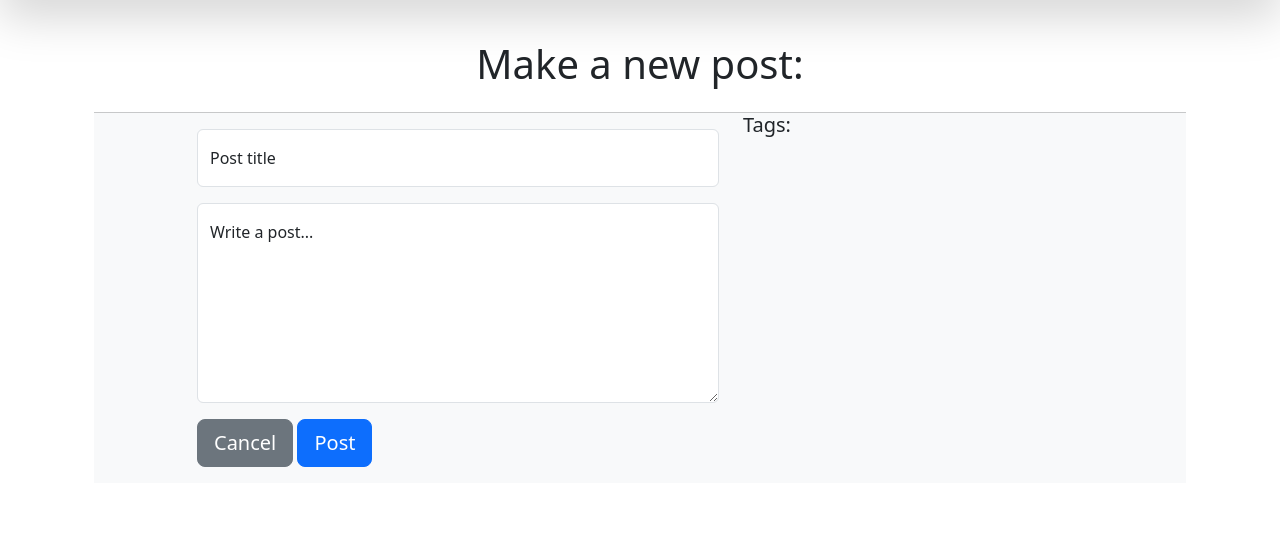
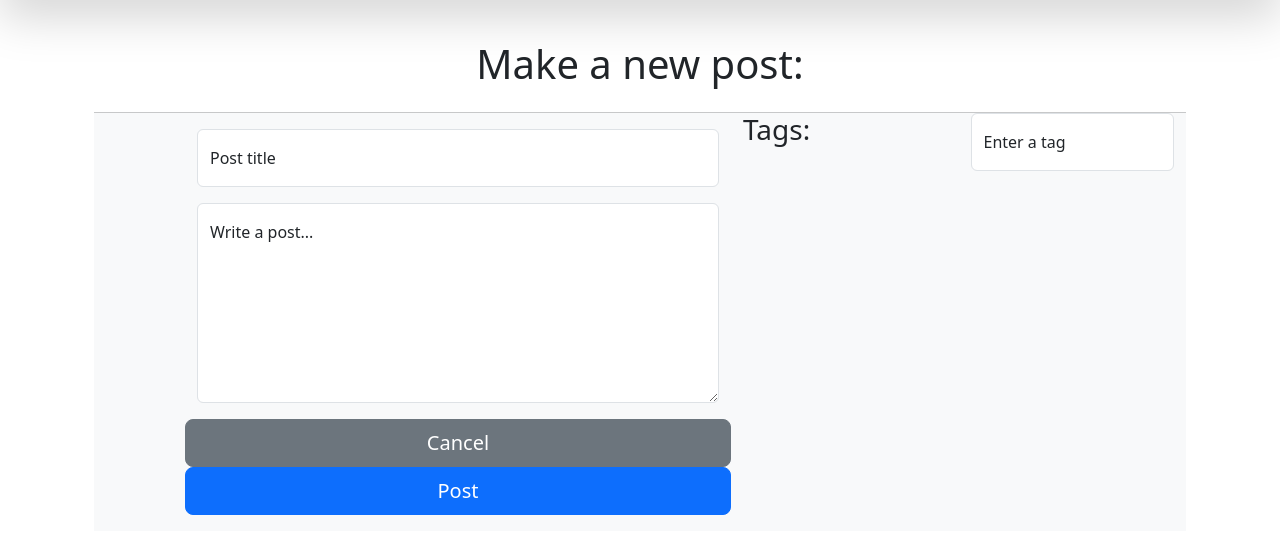
Before and after one commit to CAWittMN/flask-blogly, a Flask app: page /users/1/posts/new in a window 1280 px wide. Shown: the part 56-610 px from the top of the page. Run offline with Flask 3, Linux system fonts and the light colour scheme.

Commit message:
create tag form and adjust layout

```diff
--- a/templates/new-post.html
+++ b/templates/new-post.html
@@ -4,10 +4,11 @@
   <hr class="mb-0" />
   <div class="container bg-light">
     <div class="row">
-      <div class="col-1"></div>
-      <div class="col-6">
-        <div class="row pt-3 pb-3">
+      <div class="col-1" id="blank"></div>
+      <div class="col-6 pt-3 pb-3" id="form">
         <form method="post">
+          <div class="row">
+            <div class="col">
               <div class="form-floating mb-3">
                 <input
                   type="text"
@@ -30,18 +31,37 @@
                 ></textarea>
                 <label for="content">Write a post...</label>
               </div>
+            </div>
+          </div>
+          <div class="row">
             <a class="btn btn-lg btn-secondary" href="/users/{{ user_id }}">
               Cancel
             </a>
+          </div>
+          <div class="row">
             <button type="submit" class="btn btn-lg btn-primary">Post</button>
+          </div>
+        </form>
+      </div>
+      <div class="col-5" id="tags-col">
+        <div class="row">
+          <div class="col"><h3>Tags:</h3></div>
+          <div class="col">
+            <form id="tag-form">
+              <div class="form-floating">
+                <input
+                  id="tag-input"
+                  type="text"
+                  name="tag"
+                  class="form-control"
+                  placeholder="Tag name"
+                /><label for="tag">Enter a tag</label>
+              </div>
             </form>
           </div>
         </div>
-      <div class="col-4">
-        <div class="row"><form action=""></form></div>
-        <h5>Tags:</h5>
+        <div class="row" id="tag-row"></div>
       </div>
-      <div class="col-1"></div>
     </div>
   </div>
 </div>
```
Lines whose indentation alone changed are shown as unchanged.
